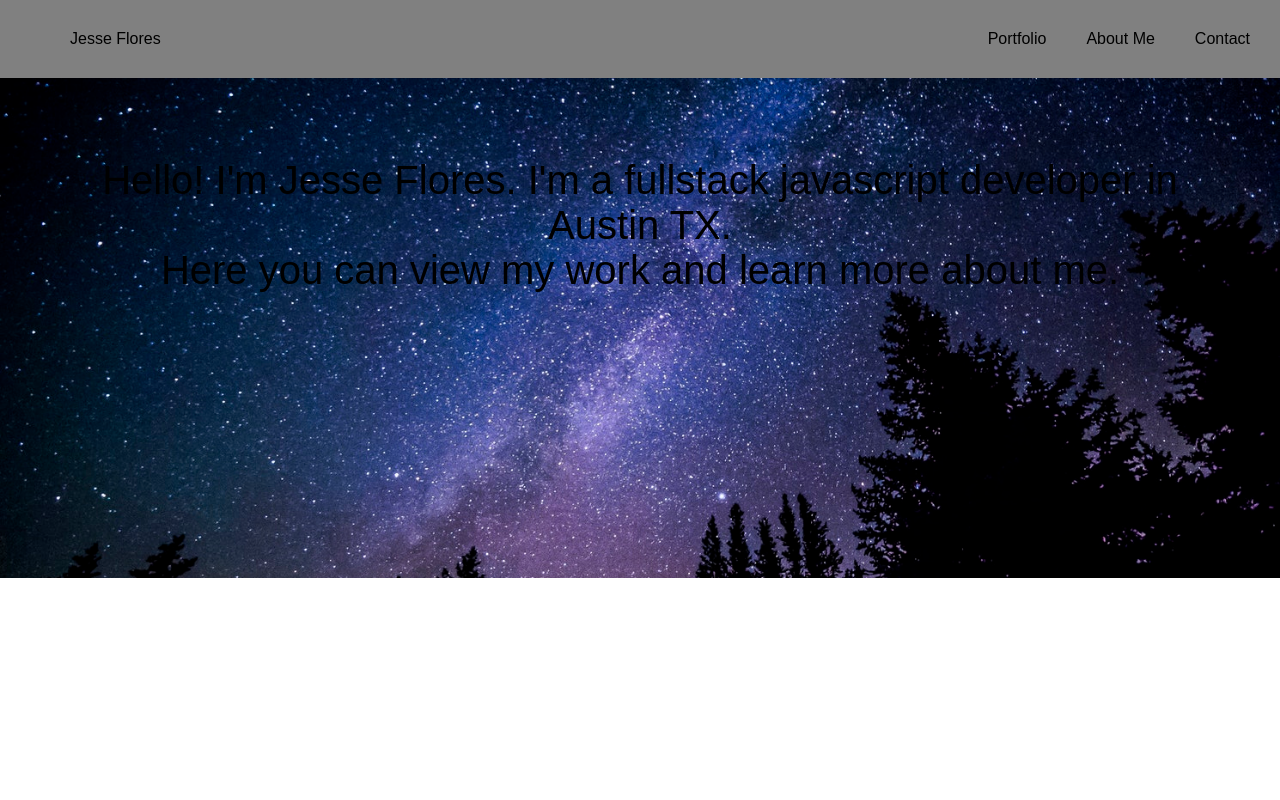
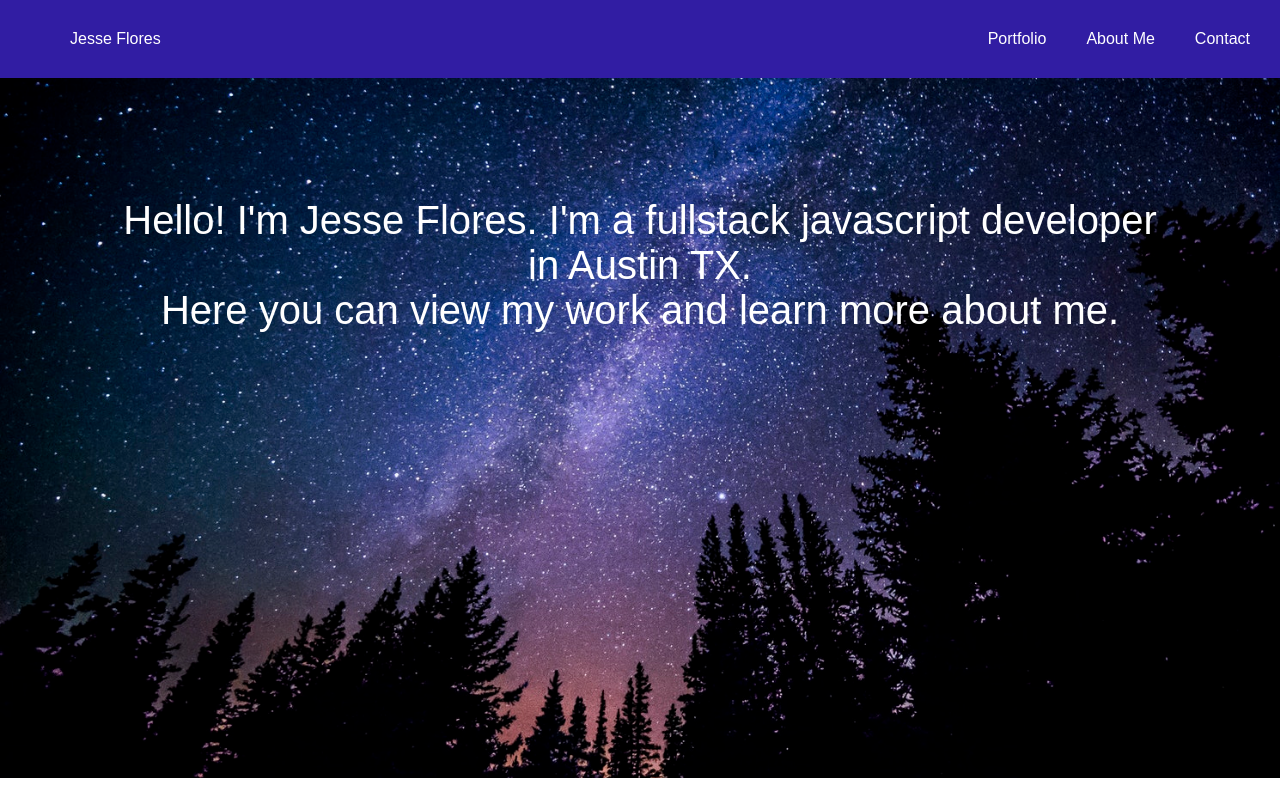
Before and after one commit to jesseflores512/reactportfolio, a React (Create React App) app: page / in a window 1280 px wide. Built offline with nearby package versions, Linux system fonts and the light colour scheme.

Commit message:
css changes

```diff
--- a/src/App.css
+++ b/src/App.css
@@ -2,9 +2,10 @@
   display: flex;
   list-style: none;
   padding: 30px;
-  background-color: grey;
+  background-color: #311da3;
   margin-top: auto;
   margin-bottom: 0px;
+  color: white;
 }
 
 li {
@@ -18,11 +19,14 @@ li {
   text-align: center;
   font-size: 40px;
   padding: 20px;
-  margin: 60px;
+  margin-top: 100px;
+  margin-left: 100px;
+  margin-right: 100px;
+  color: white;
 }
 
 .content {
-  height: 500px;
+  height: 700px;
   display: flex;
   background-image: url('./images/nightsky.jpg');
   background-size: cover;
```
